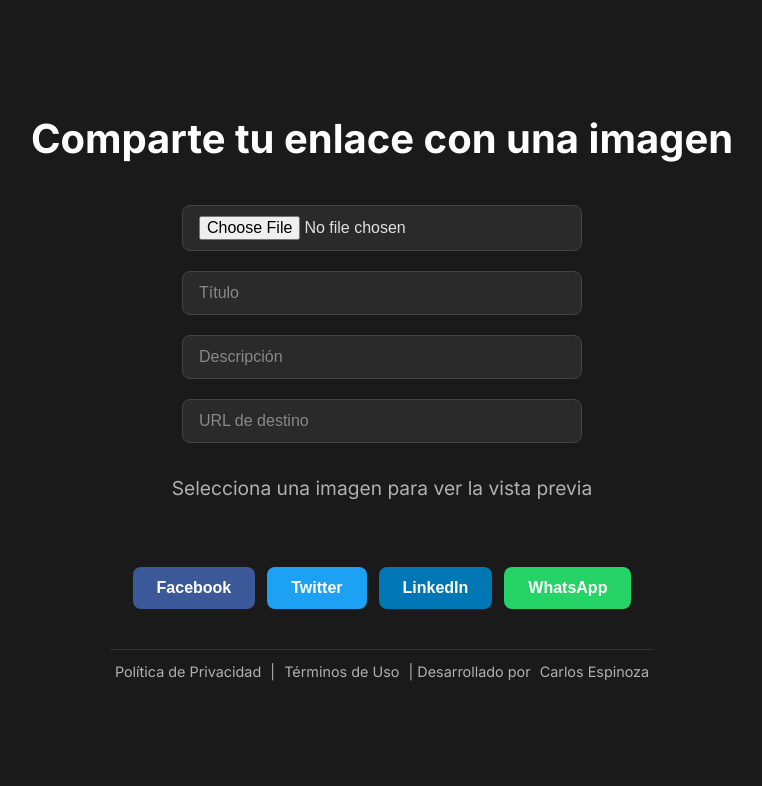
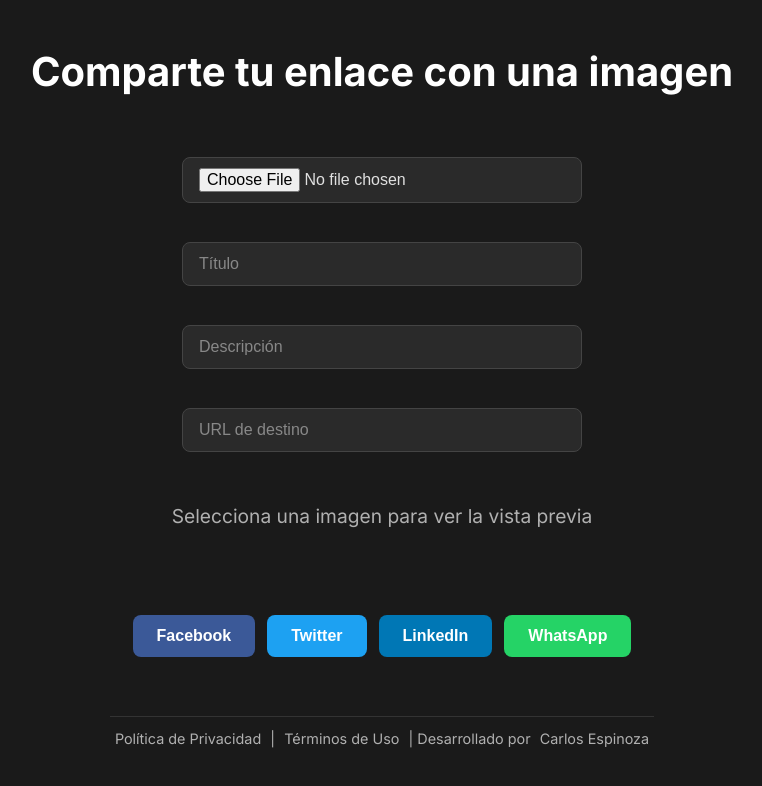
Before and after one commit to X-BATMAN-X/electron-social-share-next, a Next.js app: page / in a window 1280 px wide. Shown: the top 786 px of the page, without its empty margins (258-1020 px from the left). Built offline with nearby package versions, Linux system fonts and the light colour scheme.

Commit message:
Fix ESLint error in terminos-de-uso and update globals.css

```diff
--- a/app/globals.css
+++ b/app/globals.css
@@ -22,7 +22,8 @@
   display: flex;
   flex-direction: column;
   align-items: center;
-  justify-content: center;
+  /* Ajustar justify-content para que el footer siempre sea visible */
+  justify-content: space-between;
 }
 
 /* Títulos */
--- a/app/terminos-de-uso/page.js
+++ b/app/terminos-de-uso/page.js
@@ -2,7 +2,7 @@
   return (
     <div className="container">
       <h1>Términos de Uso</h1>
-      <p>Última actualización: 05 de abril de 2025</p>
+      <p>Última actualización: 04 de abril de 2025</p>
 
       <h2>1. Aceptación de los términos</h2>
       <p>
```
